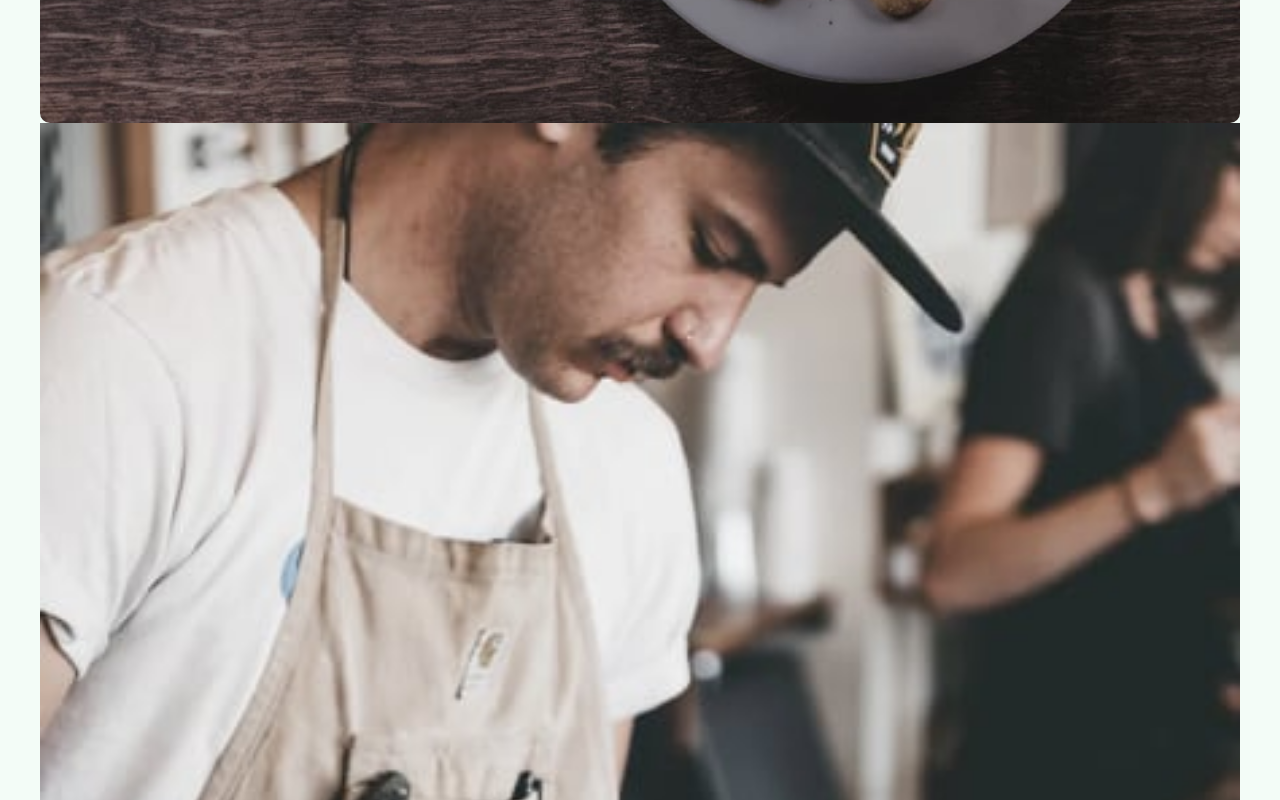
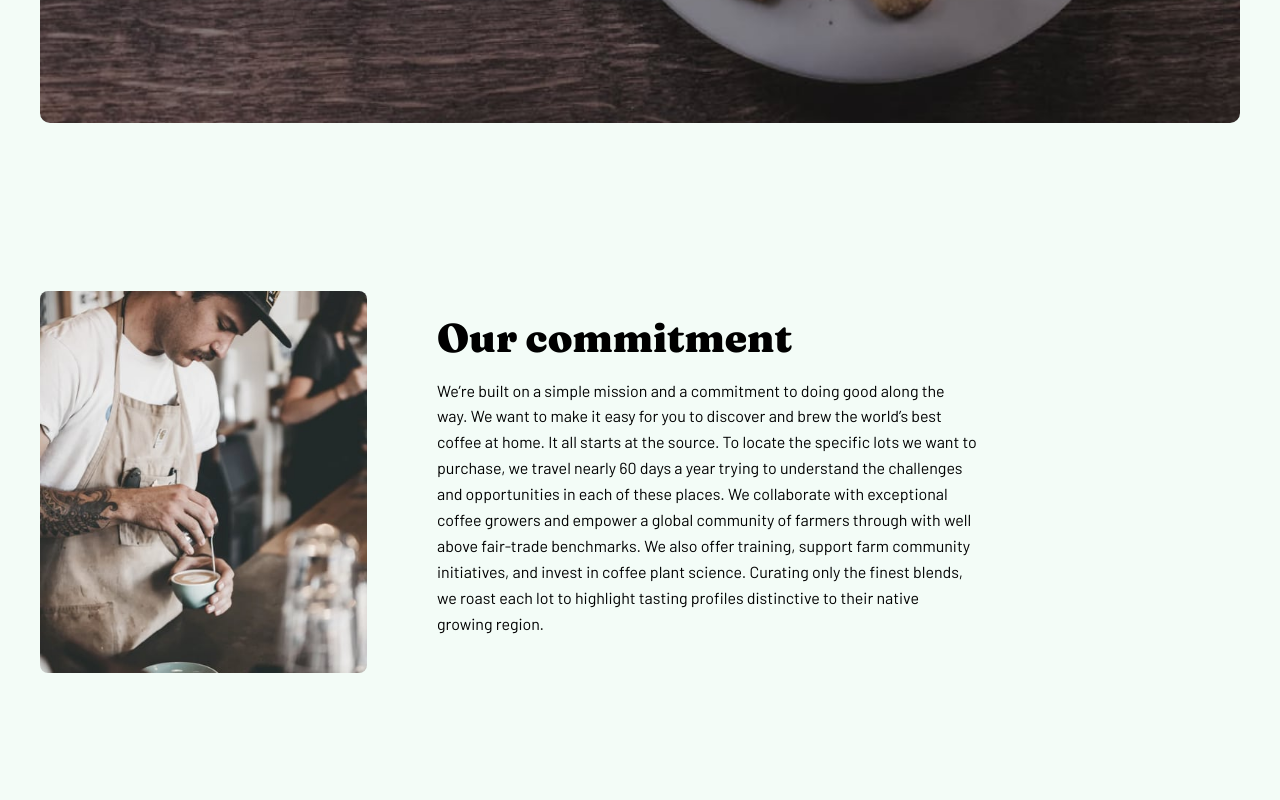
Before and after one commit to Andrparsons/coffeeroasters, a Next.js app: page /about in a window 1280 px wide. Shown: the part 480-1280 px from the top of the page. Built offline with nearby package versions, Linux system fonts and the light colour scheme.

Commit message:
tablet styling for intro and commitment sections

```diff
--- a/pages/about.js
+++ b/pages/about.js
@@ -41,25 +41,28 @@ export default function About() {
             />
 
             <img
-              className={styles.commitmentPicture}
+              className={styles.commitmentImage}
               src="/about/mobile/image-commitment.jpg"
               alt="Barista"
             />
           </picture>
-          <h2>Our commitment</h2>
-          <p>
-            We’re built on a simple mission and a commitment to doing good along
-            the way. We want to make it easy for you to discover and brew the
-            world’s best coffee at home. It all starts at the source. To locate
-            the specific lots we want to purchase, we travel nearly 60 days a
-            year trying to understand the challenges and opportunities in each
-            of these places. We collaborate with exceptional coffee growers and
-            empower a global community of farmers through with well above
-            fair-trade benchmarks. We also offer training, support farm
-            community initiatives, and invest in coffee plant science. Curating
-            only the finest blends, we roast each lot to highlight tasting
-            profiles distinctive to their native growing region.
-          </p>
+          <div className={styles.commitmentContent}>
+            <h2 className={styles.commitmentTitle}>Our commitment</h2>
+            <p>
+              We’re built on a simple mission and a commitment to doing good
+              along the way. We want to make it easy for you to discover and
+              brew the world’s best coffee at home. It all starts at the source.
+              To locate the specific lots we want to purchase, we travel nearly
+              60 days a year trying to understand the challenges and
+              opportunities in each of these places. We collaborate with
+              exceptional coffee growers and empower a global community of
+              farmers through with well above fair-trade benchmarks. We also
+              offer training, support farm community initiatives, and invest in
+              coffee plant science. Curating only the finest blends, we roast
+              each lot to highlight tasting profiles distinctive to their native
+              growing region.
+            </p>
+          </div>
         </section>
 
         <section className={styles.qualitySection}>
--- a/styles/About.module.css
+++ b/styles/About.module.css
@@ -9,6 +9,40 @@
 }
 
 /* section spacing */
+
+.commitmentSection,
+.qualitySection,
+.locationSection {
+  margin-top: 7.5rem;
+}
+
+.locationSection {
+  margin-bottom: 7.5rem;
+}
+
+@media (min-width: 550px) {
+  .commitmentSection,
+  .qualitySection,
+  .locationSection {
+    margin-top: 9rem;
+  }
+
+  .locationSection {
+    margin-bottom: 9rem;
+  }
+}
+
+@media (min-width: 900px) {
+  .commitmentSection,
+  .qualitySection,
+  .locationSection {
+    margin-top: 10.5rem;
+  }
+
+  .locationSection {
+    margin-bottom: 10.5rem;
+  }
+}
 
 /* intro section */
 
@@ -34,7 +68,7 @@
 @media (min-width: 500px) {
   .intro {
     margin-top: 3.3125rem;
-    padding: 6.5rem 3.625rem;
+    padding: 7.375rem 3.625rem;
     background-image: url(/about/tablet/image-hero-whitecup.jpg);
   }
 }
@@ -55,19 +89,57 @@
   }
 }
 
-.quality {
+/* commitment section */
+
+.commitmentSection {
+  text-align: center;
+  display: flex;
+  flex-direction: column;
+}
+
+.commitmentImage {
+  border-radius: var(--radiusSmall);
+  max-width: 327px;
+}
+
+.commitmentContent {
+  max-width: 540px;
+  margin: 3rem auto 0;
+}
+
+@media (min-width: 750px) {
+  .commitmentSection {
+    text-align: left;
+    flex-direction: row;
+    justify-content: space-between;
+    align-items: center;
+  }
+
+  .commitmentImage {
+    min-width: 281px;
+  }
+
+  .commitmentContent {
+    margin-top: 0;
+    margin-left: 4.375rem;
+  }
+}
+
+/* quality section */
+
+.qualitySection {
   background-image: url(/about/mobile/bg-quality.png);
   color: var(--textLight);
 }
 
 @media (min-width: 550px) {
-  .quality {
+  .qualitySection {
     background-image: url(/about/tablet/bg-quality.png);
   }
 }
 
 @media (min-width: 900px) {
-  .quality {
+  .qualitySection {
     background-image: url(/about/desktop/bg-quality.png);
   }
 }
```
